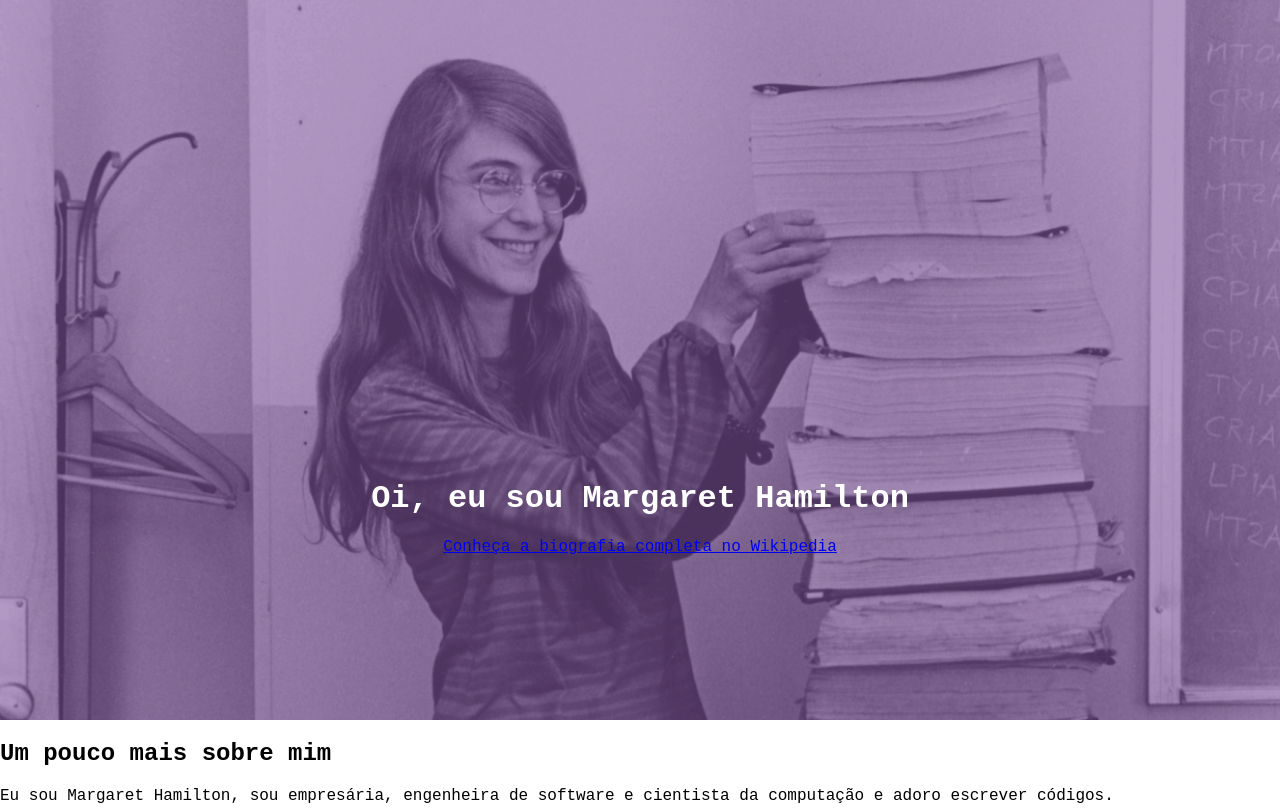
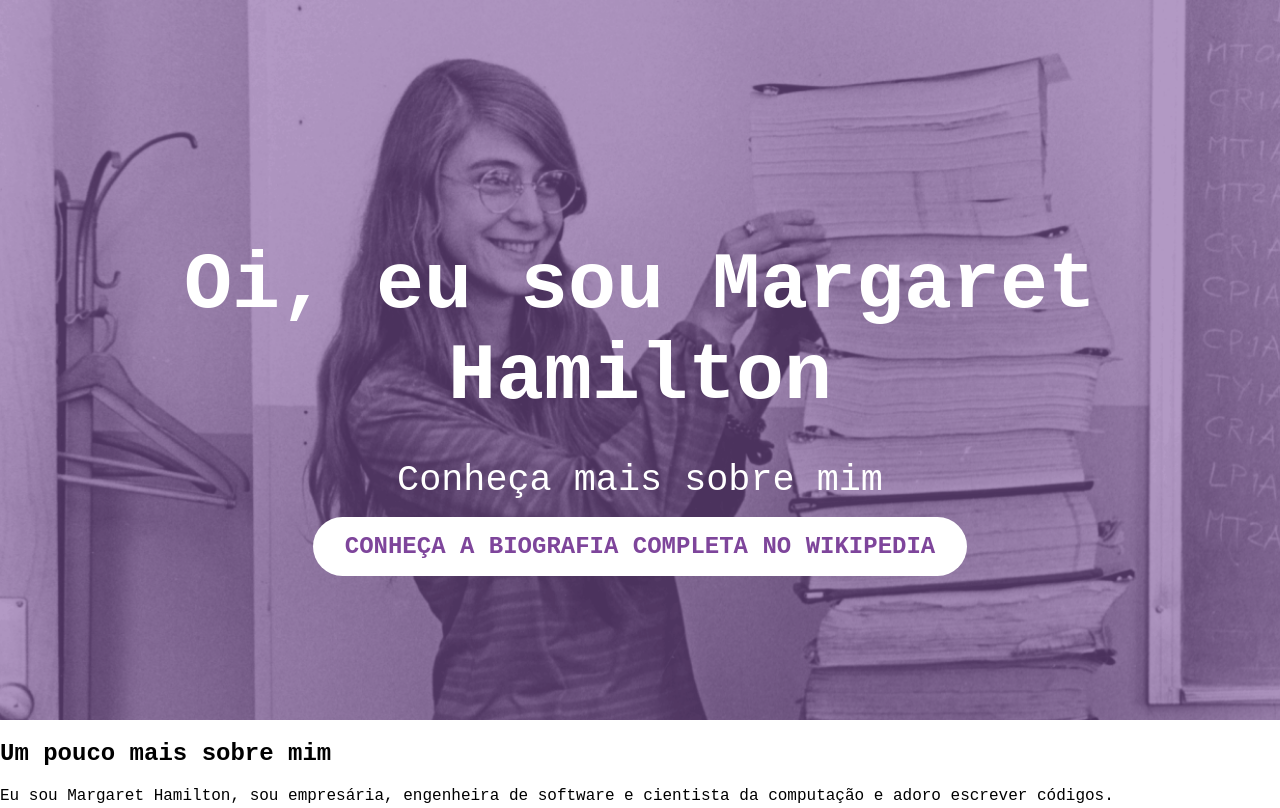
Before and after one commit to anacarolbizinoto/oficina-reprograma, a plain HTML site: page index.html in a window 1280 px wide. Shown: the top 808 px of the page. Drawn offline with Linux system fonts and the light colour scheme.

Commit message:
atualizaçoes em css formato botao

```diff
--- a/index.html
+++ b/index.html
@@ -12,8 +12,9 @@
     <!-- HEADER BANNER -->
     <div class="banner">
         <div class="container">
-            <h1>Oi, eu sou Margaret Hamilton</h1>
-            <a target="_blank" href="https://pt.wikipedia.org/wiki/Margaret_Hamilton_(cientista_da_computa%C3%A7%C3%A3o)">Conheça a biografia completa no Wikipedia</a>
+            <h1 class="banner__titulo u-margin-bottom-peq">Oi, eu sou Margaret Hamilton</h1>
+            <p class="banner__subtitulo u-margin-bottom-peq">Conheça mais sobre mim</p>
+            <a class="btn btn-branco" target="_blank" href="https://pt.wikipedia.org/wiki/Margaret_Hamilton_(cientista_da_computa%C3%A7%C3%A3o)">Conheça a biografia completa no Wikipedia</a>
         </div>
     </div>
 
--- a/style.css
+++ b/style.css
@@ -3,7 +3,7 @@
   }
 
   body {
-      font-family:'Courier New', Courier, monospace;
+      font-family: 'Courier New', Courier, monospace;
       margin: 0;
   }
 
@@ -22,7 +22,7 @@
     background-size: cover;
     height: 90vh;
     text-align: center;
-    padding: 20rem;
+    padding: 5rem;
     color: white;
   }
 
@@ -43,3 +43,28 @@
   .u-margin-bottom-peq {
     margin-bottom: 2rem;
   }
+
+  .btn-branco{
+    color: #7E459B;
+    background-color: white;
+}
+
+  .btn{
+    border-radius: 3rem;
+    text-transform: uppercase;
+    padding: 1rem 2rem;
+    font-size: 1.5rem;
+    font-weight: bold;
+}
+
+p{
+    display: block;
+    margin-block-start: 1em;
+    margin-block-end: 1em;
+    margin-inline-start: 0px;
+    margin-inline-end: 0px;
+}
+
+a{
+    text-decoration: none;
+}
```
